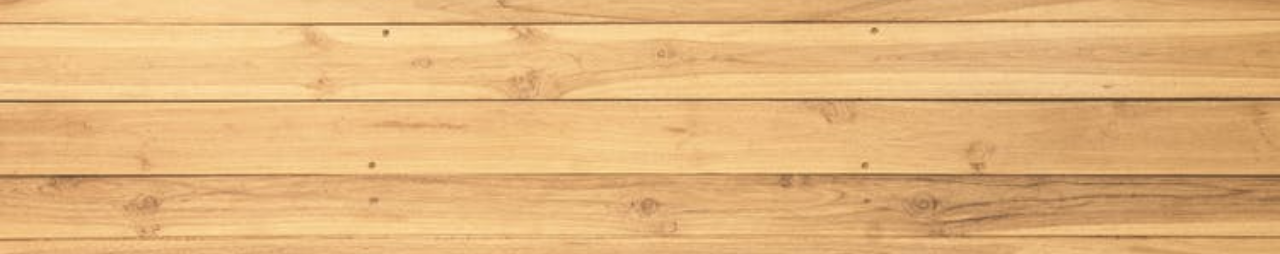
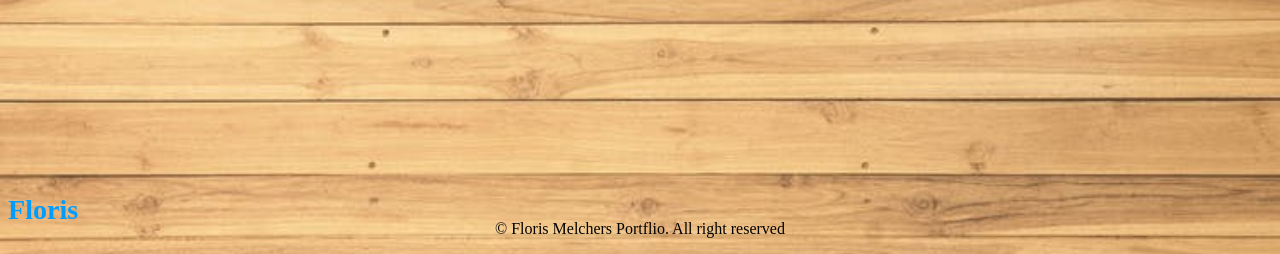
Before and after one commit to Floris29/VolterDB, a PHP site: page / in a window 1280 px wide. Shown: the part 546-800 px from the top of the page. Run offline with PHP 8.4, Linux system fonts and the light colour scheme.

Commit message:
adding front page.

```diff
--- a/index.html
+++ b/index.html
@@ -23,3 +23,6 @@
             <a href="Portfolio.html" class="portfolio__link"><p><h3>Portfolio</h3></p></a>
         </div>
     </body>
+
+<div class="footer__title"><h3>Floris</h3></div>
+<p class="footer__copy">&#169; Floris Melchers Portflio. All right reserved</p>
--- a/styles2.css
+++ b/styles2.css
@@ -17,3 +17,20 @@
     top: 100;
     width: 100%;
 }
+
+
+.footer__title{
+    position: absolute;
+    bottom: 0px;
+    color: hsl(203, 100%, 50%);
+    font-size: x-large;
+}
+
+.footer__copy{
+    position: absolute;
+    bottom: 2px;
+    bottom: 0;
+    left: 0;
+    right: 0;
+    text-align: center;
+}
```
Also changed, not shown: assets/css/styles.css (+0 -15 lines).
